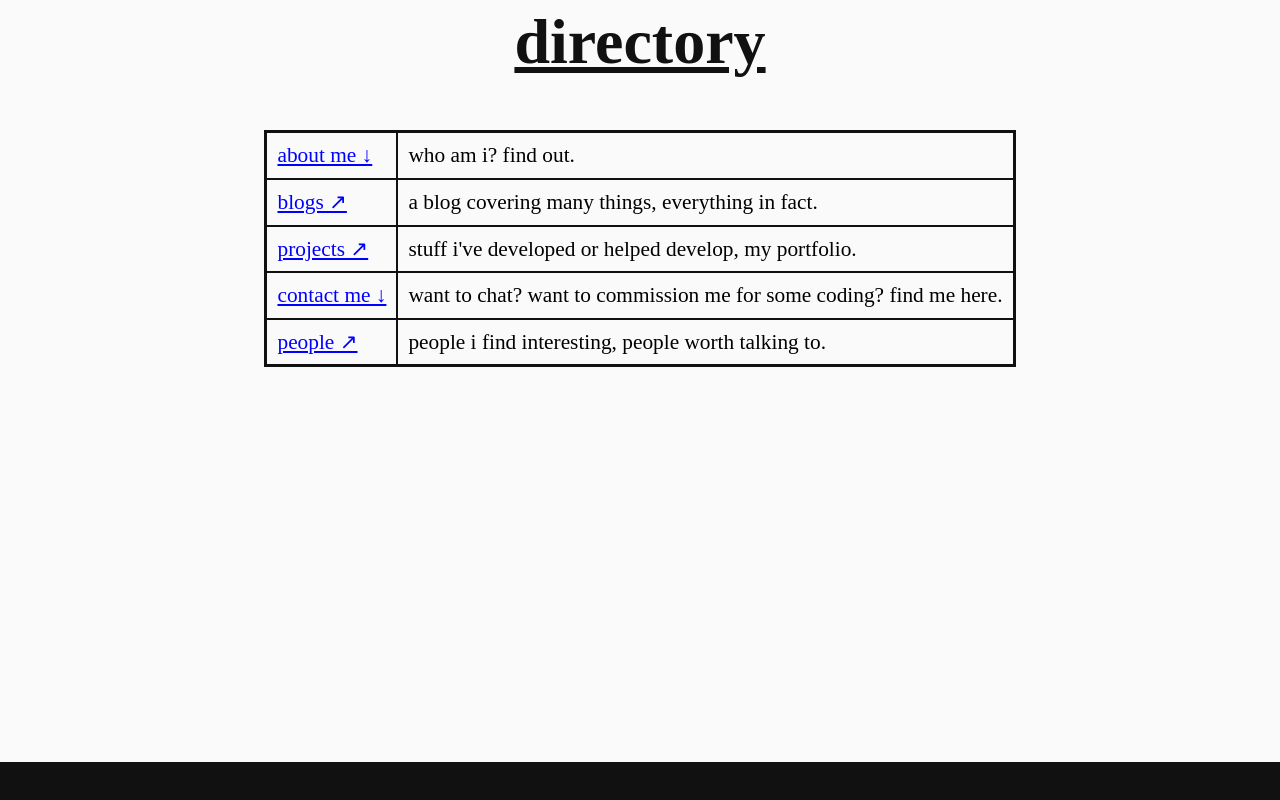
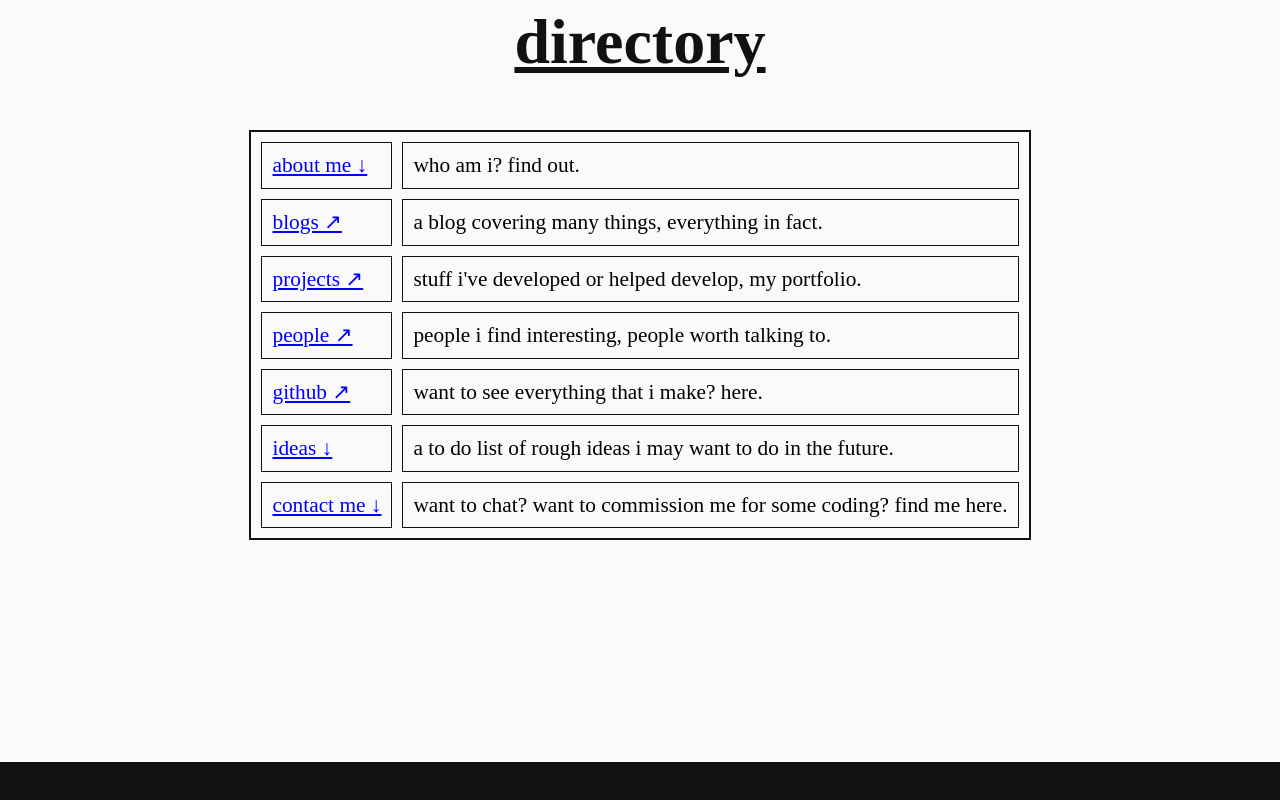
Before and after one commit to KingPEPSALT/pepsalt-site, a plain HTML site: page index.html in a window 1280 px wide. Shown: the part 838-1638 px from the top of the page. Drawn offline with Linux system fonts and the light colour scheme; a web font is replaced by a local one.

Commit message:
experimenting with no navbar

```diff
--- a/index.html
+++ b/index.html
@@ -21,12 +21,6 @@
 </head>
 
 <body>
-    <div class="flex flex-row min-w-screen nav-bar bg-transparent text-white pos-fixed no-text-select font-courier">
-        |<span onclick="window.open('https://neocities.org/site/pepsalt')">neocities</span>
-        |<span onclick="window.open('https://open.spotify.com/user/osdt7ubnu5kvqzn663a8pwik9')">spotify</span>
-        |<span onclick="window.open('https://github.com/kingpepsalt')">github</span>
-        |<span onclick="window.open('https://discord.com/users/556523373522583555')">discord</span>|
-    </div>
     <div class="flex flex-col justify-center items-center bg-black min-h-screen no-text-select" style="gap: 18rem;">
         <div class="flex flex-col justify-center items-center" style="padding-top:13.5rem;">
             <h1 class="font-header text-white no-margin header-text-scale" style="letter-spacing:0.22em; padding-bottom:1.3rem;">pepsalt</h1>
@@ -37,25 +31,33 @@
     <div id="links" class="bg-white flex flex-col min-h-screen items-center">
         <h1 class="text-black header-text-scale font-header min-w-screen text-center underline-text" style="margin-bottom:4vh">directory</h1>
         <table class="directory">
-            <tr class="dir-row big-text-scale">
-                <td><span class="font-jp cursor-pointer faux-link" onclick="document.getElementById('about-me').scrollIntoView()">about me &#8595;</span></td>
-                <td class="font-jp">who am i? find out.</td>
+            <tr class="dir-row big-text-scale font-jp">
+                <td><span class="cursor-pointer faux-link" onclick="document.getElementById('about-me').scrollIntoView()">about me &#8595;</span></td>
+                <td>who am i? find out.</td>
             </tr>
-            <tr class="dir-row big-text-scale">
-                <td><span class="font-jp cursor-pointer faux-link" onclick="window.open('https://en.wikipedia.org/wiki/Blog')">blogs &#8599;</span></td>
-                <td class="font-jp">a blog covering many things, everything in fact.</td>
+            <tr class="dir-row big-text-scale font-jp">
+                <td><span class="cursor-pointer faux-link" onclick="window.open('https://en.wikipedia.org/wiki/Blog')">blogs &#8599;</span></td>
+                <td>a blog covering many things, everything in fact.</td>
             </tr>
-            <tr class="dir-row big-text-scale">
-                <td><span class="font-jp cursor-pointer faux-link" onclick="window.open('https://www.github.com/kingpepsalt')">projects &#8599;</span></td>
-                <td class="font-jp">stuff i've developed or helped develop, my portfolio.</td>
+            <tr class="dir-row big-text-scale font-jp">
+                <td><span class="cursor-pointer faux-link" onclick="window.open('https://www.github.com/kingpepsalt')">projects &#8599;</span></td>
+                <td>stuff i've developed or helped develop, my portfolio.</td>
             </tr>
-            <tr class="dir-row big-text-scale">
-                <td><span class="font-jp cursor-pointer faux-link" onclick="document.getElementById('contact-me').scrollIntoView()">contact me &#8595;</span></td>
-                <td class="font-jp">want to chat? want to commission me for some coding? find me here.</td>
+            <tr class="dir-row big-text-scale font-jp">
+                <td><span class="cursor-pointer faux-link">people &#8599;</span></td>
+                <td>people i find interesting, people worth talking to.</td>
             </tr>
-            <tr class="dir-row big-text-scale">
-                <td><span class="font-jp cursor-pointer faux-link">people &#8599;</span></td>
-                <td class="font-jp">people i find interesting, people worth talking to.</td>
+            <tr class="dir-row big-text-scale font-jp">
+                <td><span class="cursor-pointer faux-link">github &#8599;</span></td>
+                <td>want to see everything that i make? here.</td>
+            </tr>
+            <tr class="dir-row big-text-scale font-jp">
+                <td><span class="cursor-pointer faux-link">ideas &#8595;</span></td>
+                <td>a to do list of rough ideas i may want to do in the future.</td>
+            </tr>
+            <tr class="dir-row big-text-scale font-jp">
+                <td><span class="cursor-pointer faux-link" onclick="document.getElementById('contact-me').scrollIntoView()">contact me &#8595;</span></td>
+                <td>want to chat? want to commission me for some coding? find me here.</td>
             </tr>
         </table>
     </div>
--- a/stylesheet.css
+++ b/stylesheet.css
@@ -7,7 +7,7 @@ html, body {
 }
 
 
-/* --- Navigation bar --- */
+/* --- Navigation bar ---
 .nav-bar{
     font-size: 1.2rem;
     justify-content: right;
@@ -28,13 +28,13 @@ html, body {
 }
 .nav-bar > span:hover{
     font-weight: bold;
-}
+} */
 
 
 /* --- Table of contents --- */
 .directory{
     border: 2px solid #111;
-    border-spacing: 0;
+    border-spacing: 10px;
     margin: 20px;
 }
 .dir-row > td{
```
